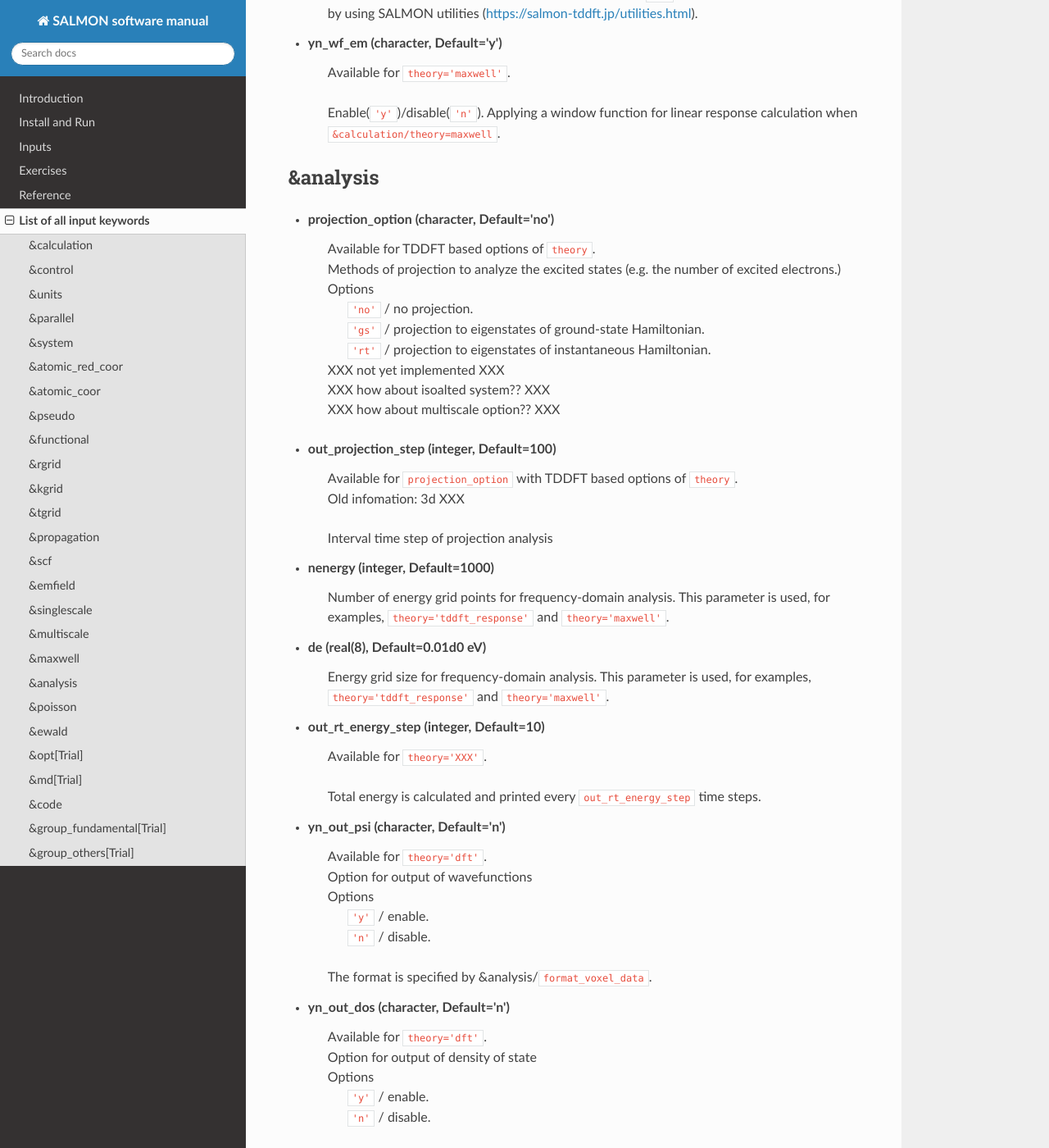
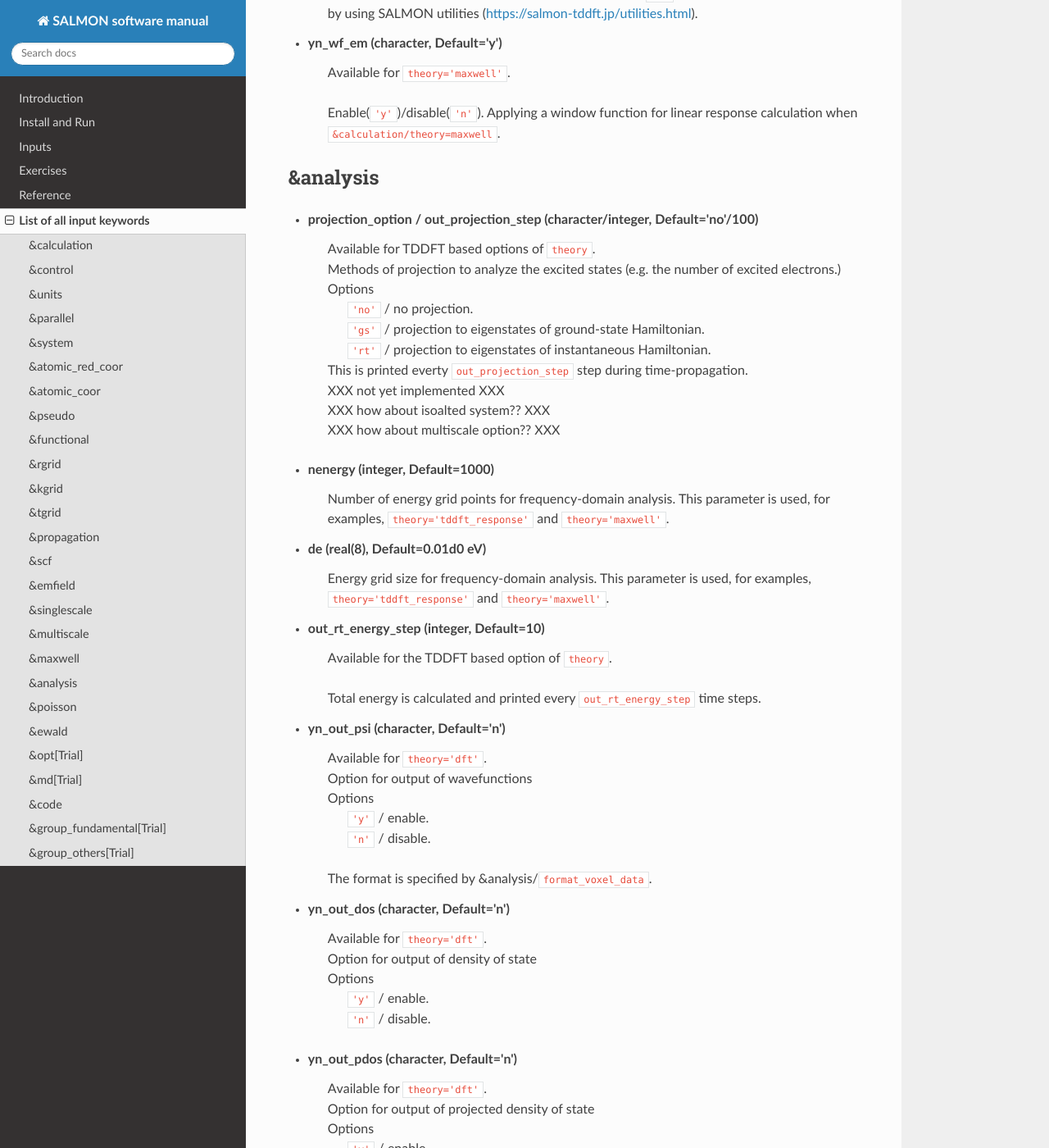
Before and after one commit to SALMON-TDDFT/SALMON-DOCS, a Sphinx documentation site: the page built from source/input_keyword_list.rst, in a window 1280 px wide and 1400 px high, scrolled down 24744 px. Shown: the whole window at 82% size. Built offline with Sphinx 7.4.7 and the Read the Docs theme 2.0.0, drawn with Linux system fonts in a browser that asks for light colours; formulas are drawn with MathJax 3; some of the changed text lies outside the part shown.

Commit message:
Update input_keyword_list.rst

```diff
--- a/source/input_keyword_list.rst
+++ b/source/input_keyword_list.rst
@@ -839,21 +839,17 @@ Input for psudopotentials. Size of array (:) is equal to ``&system/nelem``.
 &analysis
 ---------
 
-- **projection_option** (character, Default='no')
+- **projection_option / out_projection_step** (character/integer, Default='no'/100)
    | Available for TDDFT based options of ``theory``.
    | Methods of projection to analyze the excited states (e.g. the number of excited electrons.)
    | Options
    |   ``'no'`` / no projection.
    |   ``'gs'`` / projection to eigenstates of ground-state Hamiltonian.
    |   ``'rt'`` / projection to eigenstates of instantaneous Hamiltonian.
+   | This is printed everty ``out_projection_step`` step during time-propagation.
    | XXX not yet implemented XXX
    | XXX how about isoalted system?? XXX
    | XXX how about multiscale option?? XXX
-
-- **out_projection_step** (integer, Default=100)
-   | Available for ``projection_option`` with TDDFT based options of ``theory``.
-   | Old infomation: 3d XXX
-   Interval time step of projection analysis
 
 - **nenergy** (integer, Default=1000)
    Number of energy grid points for frequency-domain analysis.
@@ -864,7 +860,7 @@ Input for psudopotentials. Size of array (:) is equal to ``&system/nelem``.
    This parameter is used, for examples, ``theory='tddft_response'`` and ``theory='maxwell'``.
 
 - **out_rt_energy_step** (integer, Default=10)
-   | Available for ``theory='XXX'``.
+   | Available for the TDDFT based option of ``theory``.
    Total energy is calculated and printed every ``out_rt_energy_step`` time steps.
 
 - **yn_out_psi** (character, Default='n')
@@ -936,7 +932,7 @@ Input for psudopotentials. Size of array (:) is equal to ``&system/nelem``.
    The data written in binary format are divided to files corresponding to the space-grid parallelization number.
 
 - **yn_out_dns_trans/out_dns_trans_energy** (Character/Real(8), Default='n'/1.55d0eV)[currently not available]
-   | Available for ``theory='XXX'``.
+   | Available for ``theory='tddft_pulse'``.
    | Option to calculate transition in different density from the ground state at specified frequency omega(given by ``out_dns_trans_energy``) by drho(r,omega)=FT(rho(r,t)-rho_gs(r))/T.
    |   ``'y'`` / enable
    |   ``'n'`` / disable.
@@ -1029,15 +1025,15 @@ Input for psudopotentials. Size of array (:) is equal to ``&system/nelem``.
 
 - **cutoff_r** (real(8), Default=-1d0)
    | Available for ``yn_periodic='y'`` with DFT/TDDFT based options of ``theory``.
-   | XXX
+   | Cut-off length in real-space
 
 - **cutoff_r_buff** (real(8), Default=2d0 a.u.)
-   | Available for ``yn_periodic='y'`` with DFT/TDDFT based options of ``theory``.
-   | XXX
+   | Available for ``yn_periodic='y'`` with ``yn_md='y'`` or ``theory='dft_md'``.
+   | Buffer length in radius for book-keeping for real-space interaction.
 
 - **cutoff_g** (real(8), Default=-1d0)
    | Available for ``yn_periodic='y'`` with DFT/TDDFT based options of ``theory``.
-   | XXX
+   | Cut-off in G-space in the Ewald method.
 
 &opt[Trial]
 -------------
@@ -1052,7 +1048,7 @@ Input for psudopotentials. Size of array (:) is equal to ``&system/nelem``.
 
 - **max_step_len_adjust** (real(8), Default=-1d0)
   | Available for ``yn_opt='y'`` with ``theory='dft'``.
-  | XXX
+  | Set maximum optimization step length (if positive number is given)
 
 
 &md[Trial]
```
